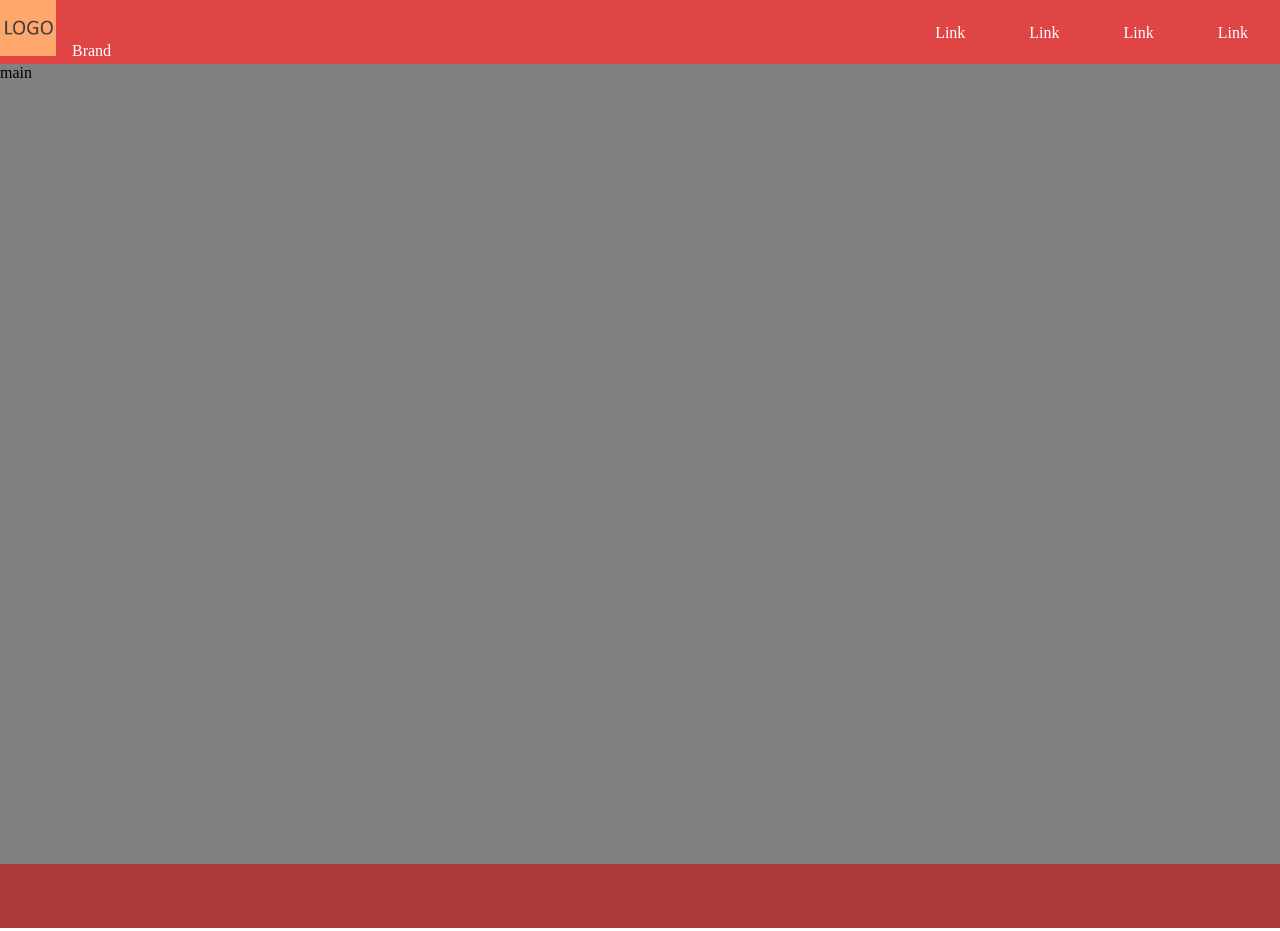
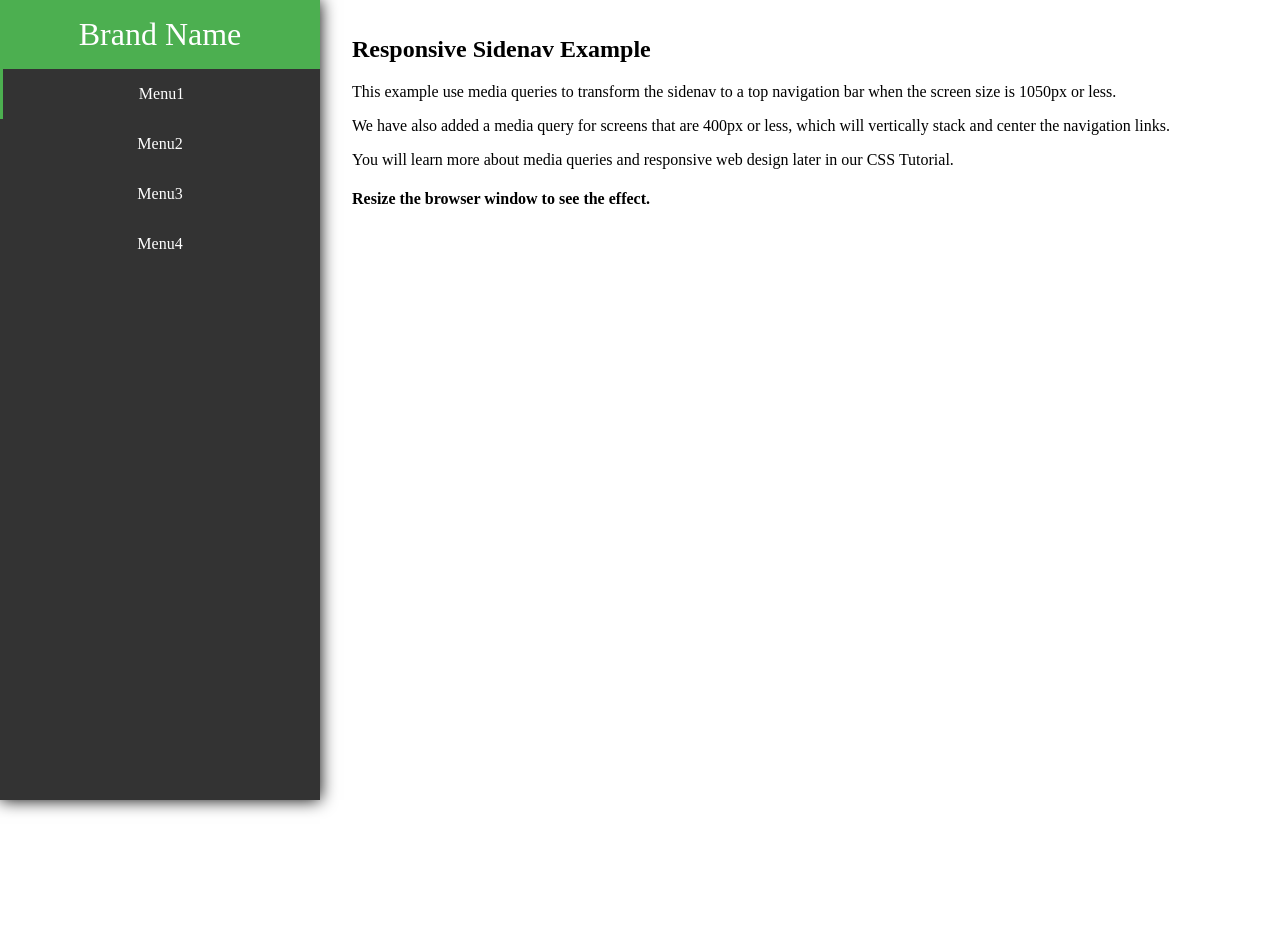
Before and after one commit to Archetipo95/Pizzeria, a plain HTML site: page index.html in a window 1280 px wide. Drawn offline with Linux system fonts and the light colour scheme.

Commit message:
lolololol

```diff
--- a/css/style.css
+++ b/css/style.css
@@ -1,67 +1,97 @@
-* {
-    margin: 0;
-    padding: 0;
+body {
+	margin: 0;
 }
 
-.navbar {
-    top: 0;
-    left: 0;
-    right: 0;
-    height: 4rem;
-    background: #e04545;
+ul.sidenav {
+	list-style-type: none;
+	margin: 0;
+	padding: 0;
+	width: 25%;
+	background-color: #333;
+	position: fixed;
+	height: 100%;
+	overflow: auto;
+    box-shadow: 0 0 1rem #000;
+    text-align: center;
 }
 
-.brand {
-    float: left;
+ul.sidenav li a {
+	display: block;
+	color: #fff;
+	padding: 1rem 2rem;
+	text-decoration: none;
 }
 
-.brand img {
-    height: 3.5rem;
+ul.sidenav li a.brand {
+	background-color: #4CAF50;
+	color: #fff;
+    font-size: 2rem;
 }
 
-.navbar a {
-    text-decoration: none;
+ul.sidenav li a:hover:not(.brand) {
+	background-color: #555;
+	color: #4CAF50;
 }
 
-.brand-name {
-    color: #fff;
-    font-size: 1rem;
-    padding: 1.5rem 1rem;
+div.content {
+	margin-left: 25%;
+	padding: 1rem 2rem;
+	height: 1000px;
 }
 
-.navbar-links {
-    //display: inline;
+@media screen and (min-width: 1050px) {
+
+ul.sidenav li a.active {
+    border-left: solid #4CAF50;
+    animation: pulse 2s ease;
 }
 
-.navbar-links ul {
+@keyframes pulse {
+  0% {
+    transform: scale(1);
+  }
+
+  50% {
+    transform: scale(1.1);
+  }
+
+  100% {
+    transform: scale(1);
+  }
+}
 }
 
-.navbar-links li {
-    list-style-type: none;
-    display: inline-block;
-    float: right;
+@media screen and (max-width: 1050px) {
+	ul.sidenav {
+		width: 100%;
+		height: auto;
+		position: relative;
+	}
+	ul.sidenav li a {
+		float: left;
+		padding: 16px;
+        line-height:30px;
+	}
+	div.content {
+		margin-left: 0;
+	}
+
 }
 
-.navbar-links ul li a {
-    display: block;
-    color: #fff;
-    text-align: center;
-    padding: 1.5rem 2rem;
-    font-size: 1rem;
+@media screen and (max-width: 505px) {
+
+    ul.sidenav {
+		width: 100%;
+		height: auto;
+		position: relative;
+	}
+
+	div.content {
+		margin-left: 0;
+	}
+
+	ul.sidenav li a {
+		text-align: center;
+		float: none;
+	}
 }
-
-main {
-
-    width: 100%;
-    height: 100vh;
-    background: grey;
-}
-
-.footer {
-    position: relative;
-    bottom: 0;
-    right: 0;
-    left: 0;
-    height: 4rem;
-    background: #ad3939;
-}
--- a/index.html
+++ b/index.html
@@ -1,32 +1,29 @@
 <!DOCTYPE html>
 <html>
+
 <head>
-<title>Page Title</title>
-<link rel="stylesheet" href="css/style.css">
+	<title>Page Title</title>
+	<link rel="stylesheet" href="css/style.css">
 </head>
+
 <body>
 
-    <header>
-        <div class="navbar">
-            <div class="brand">
-                <a href="#"><img src="images/logo.bmp" alt="images/logo.bmp"><span class="brand-name">Brand</span></a>
-            </div>
-            <div class="navbar-links">
-                <ul>
-                    <li><a href="#">Link</a></li>
-                    <li><a href="#">Link</a></li>
-                    <li><a href="#">Link</a></li>
-                    <li><a href="#">Link</a></li>
-                </ul>
-            </div>
-        </div>
-    </header>
-    <main>
-        main
-    </main>
-    <footer>
-        <div class="footer"></div>
-    </footer>
+	<ul class="sidenav">
+		<li><a class="brand" href="#">Brand Name</a></li>
+        <li><a class="active" href="#">Menu1</a></li>
+		<li><a href="#">Menu2</a></li>
+		<li><a href="#">Menu3</a></li>
+        <li><a href="#">Menu4</a></li>
+	</ul>
+
+	<div class="content">
+		<h2>Responsive Sidenav Example</h2>
+		<p>This example use media queries to transform the sidenav to a top navigation bar when the screen size is 1050px or less.</p>
+		<p>We have also added a media query for screens that are 400px or less, which will vertically stack and center the navigation links.</p>
+		<p>You will learn more about media queries and responsive web design later in our CSS Tutorial.</p>
+		<h4>Resize the browser window to see the effect.</h4>
+	</div>
 
 </body>
+
 </html>
```
